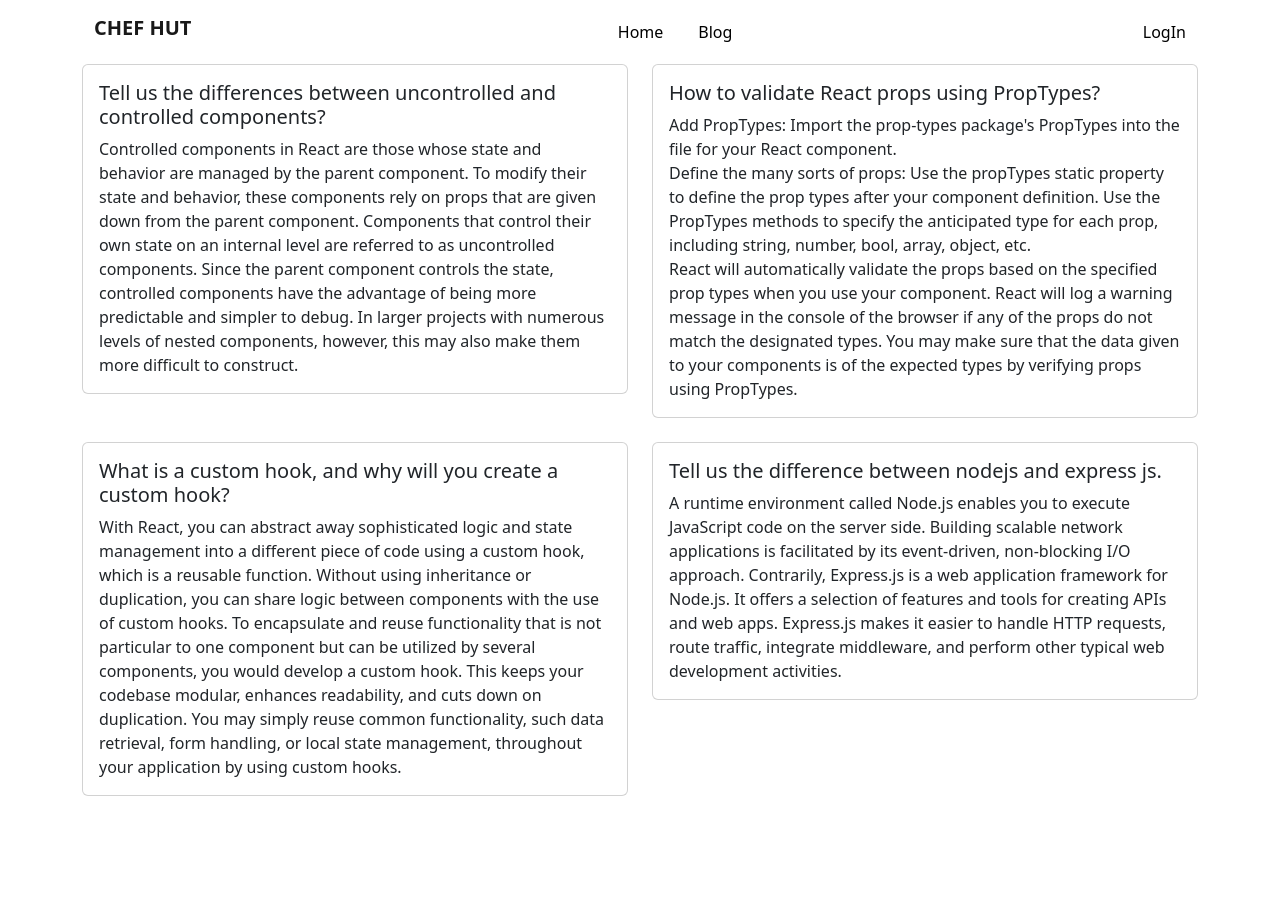
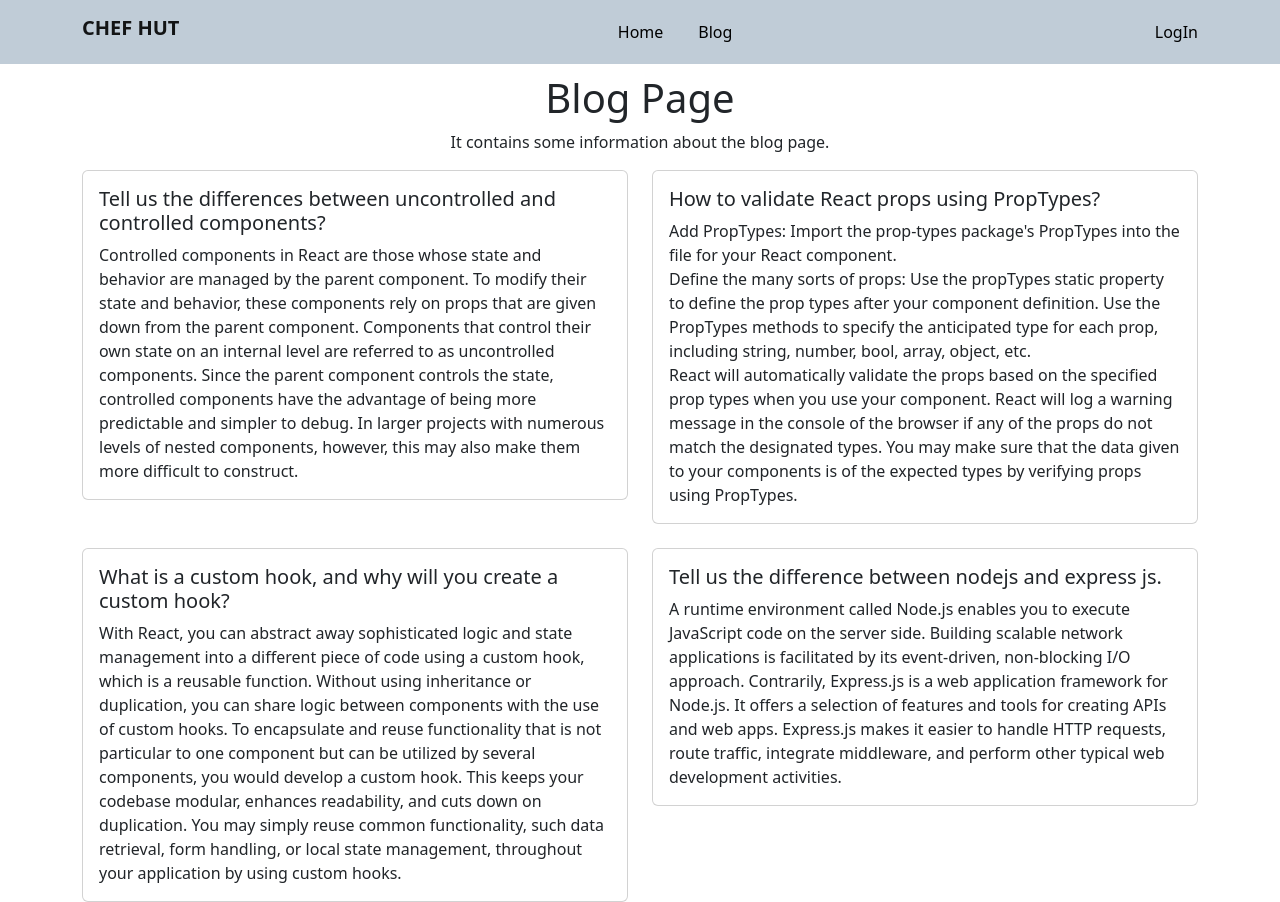
Before and after one commit to Abu-Sahad/Cafe_hut_client, a React (Vite) app: page /blog in a window 1280 px wide. Before the commit the page ends 800 px from the top, so only its background shows below. Built offline with nearby package versions, Linux system fonts and the light colour scheme; no server answers.

Commit message:
lazy added

```diff
--- a/package.json
+++ b/package.json
@@ -10,6 +10,7 @@
     "preview": "vite preview"
   },
   "dependencies": {
+    "@react-pdf/renderer": "^3.1.9",
     "bootstrap": "^5.2.3",
     "firebase": "^9.22.0",
     "localforage": "^1.10.0",
@@ -17,7 +18,9 @@
     "react": "^18.2.0",
     "react-bootstrap": "^2.7.4",
     "react-dom": "^18.2.0",
+    "react-lazy-load": "^4.0.1",
     "react-router-dom": "^6.11.2",
+    "react-to-pdf": "^0.0.14",
     "react-toastify": "^9.1.3",
     "sort-by": "^1.2.0"
   },
--- a/src/firebase/firebase.config.js
+++ b/src/firebase/firebase.config.js
@@ -5,12 +5,12 @@ import { initializeApp } from "firebase/app";
 
 // Your web app's Firebase configuration
 const firebaseConfig = {
-    apiKey: "AIzaSyCrXxc2nlcPZcEongMJdPE7JDZxeeiR9AE",
-    authDomain: "chef-hut.firebaseapp.com",
-    projectId: "chef-hut",
-    storageBucket: "chef-hut.appspot.com",
-    messagingSenderId: "307237086348",
-    appId: "1:307237086348:web:5569a5ea6c4bc2b2fdc7a9"
+    apiKey: import.meta.env.VITE_APIKEY,
+    authDomain: import.meta.env.VITE_AUTHDOMAIN,
+    projectId: import.meta.env.VITE_PROJECTID,
+    storageBucket: import.meta.env.VITE_STORAGEBUCKET,
+    messagingSenderId: import.meta.env.VITE_MESSAGINGSENDERID,
+    appId: import.meta.env.VITE_APPID
 };
 
 // Initialize Firebase
--- a/src/pages/Blog/Blog.jsx
+++ b/src/pages/Blog/Blog.jsx
@@ -1,8 +1,34 @@
+import { useRef, useState } from "react";
+//import { useReactToPdf } from "react-to-pdf";
+//import { useReactToPdf } from "@mikecousins/react-to-pdf";
 import { Card, Col, Row } from "react-bootstrap";
 
 const Blog = () => {
+    // const [isPdfGenerated, setIsPdfGenerated] = useState(false);
+    // const pdfRef = useRef(null);
+    // const { saveAsPdf } = useReactToPdf({
+    //     fileName: "blog.pdf",
+    //     orientation: "portrait",
+    //     onComplete: () => setIsPdfGenerated(true),
+    // });
+
+    // const handlePdfClick = () => {
+    //     saveAsPdf(pdfRef.current);
+    // };
+
     return (
         <div className="container">
+            <div>
+                <h1 className="text-center">Blog Page</h1>
+                <p className="text-center">It contains some information about the blog page.</p>
+                {/* <button onClick={handlePdfClick}>Generate PDF</button>
+                {isPdfGenerated && (
+                    <a href="blog.pdf" download>
+                        Download PDF
+                    </a>
+                )} */}
+            </div>
+            {/* <div ref={pdfRef}> */}
             <Row xs={1} md={2} className="g-4">
                 <Col>
                     <Card>
@@ -65,6 +91,7 @@ const Blog = () => {
 
 
             </Row>
+            {/* </div> */}
         </div>
     );
 };
--- a/src/pages/ShapeDetail/ShapeDetail.jsx
+++ b/src/pages/ShapeDetail/ShapeDetail.jsx
@@ -1,4 +1,5 @@
 import { Button, Card, Col } from "react-bootstrap";
+import LazyLoad from "react-lazy-load";
 import { Link } from "react-router-dom";
 
 const ShapeDetail = ({ category }) => {
@@ -7,7 +8,9 @@ const ShapeDetail = ({ category }) => {
         <div>
             <Col>
                 <Card className="shadow-lg p-3 mb-5 bg-white rounded">
-                    <Card.Img className="rounded" style={{ height: '200px' }} variant="top" src={category.chef_picture} />
+                    <LazyLoad height={200} offset={100} placeholder={<Card.Img className="rounded" style={{ height: '200px' }} variant="top" />} >
+                        <Card.Img className="rounded" style={{ height: '200px' }} variant="top" src={category.chef_picture} />
+                    </LazyLoad>
                     <Card.Body>
                         <Card.Title>Chef Name: {category.chef_name}</Card.Title>
                         <Card.Text> Experience: {category.years_of_experience}</Card.Text>
--- a/src/shared/Footer/Footer.jsx
+++ b/src/shared/Footer/Footer.jsx
@@ -20,7 +20,7 @@ const Footer = () => {
                     <hr className="clearfix w-100 d-md-none pb-0" />
 
                     <div className="col-md-3 mb-md-0 mb-3">
-                        <h5 className="text-uppercase">Links</h5>
+                        <h5 className="text-uppercase text-white">Information</h5>
                         <ul className="list-unstyled">
                             <li><Link to="/" style={{ textDecoration: 'none', color: 'white' }}>Home</Link></li>
                             <li><Link to="/blog" style={{ textDecoration: 'none', color: 'white' }}>Blog</Link></li>
--- /dev/null
+++ b/src/shared/Header/Header.css
@@ -0,0 +1,5 @@
+.header-content{
+    background-color: rgb(192, 204, 215);
+    margin-bottom: 10px;
+    /* border-radius: 10px; */
+}
--- a/src/shared/Header/Header.jsx
+++ b/src/shared/Header/Header.jsx
@@ -2,9 +2,9 @@ import React, { useContext, useState } from "react";
 import { Button, Container, Nav, Navbar } from "react-bootstrap";
 import { Link } from "react-router-dom";
 import { AuthContext } from "../../Provides/AuthProviders";
-
+import './Header.css'
 const Header = () => {
-  const { user, logOut } = useContext(AuthContext);
+  const { user, logOut, photoURL } = useContext(AuthContext);
   const [isHovered, setIsHovered] = useState(false);
 
   const handleLogOut = () => {
@@ -22,8 +22,8 @@ const Header = () => {
   };
 
   return (
-    <div className="container">
-      <Navbar collapseOnSelect expand="lg" bg="white" variant="white">
+    <div>
+      <Navbar collapseOnSelect expand="lg" className="header-content" variant="white">
         <Container>
           <Navbar.Brand className="fw-bold mb-2 text-uppercase" href="/">
             Chef Hut
@@ -71,7 +71,7 @@ const Header = () => {
                       onMouseLeave={handleMouseLeave}
                     >
                       <img
-                        src={user.photoUrl}
+                        src={user.photoURL}
                         alt="User"
                         style={{ width: "100%", height: "100%", objectFit: "cover" }}
                       />
```
Also changed, not shown: 7 other files (tests, documents, lock files or other folders).
